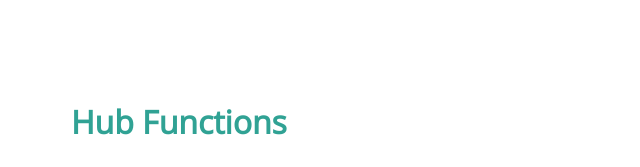
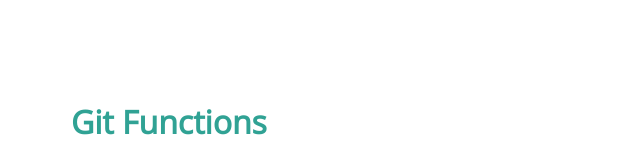
Before and after one commit to Kaiser5/105-project, a plain HTML site: page index.html in a window 1280 px wide. Shown: the top 167 px of the page, without its empty margins (169-809 px from the left). Drawn offline with nearby package versions, Linux system fonts and the light colour scheme.

Commit message:
change title tags

```diff
--- a/index.html
+++ b/index.html
@@ -8,7 +8,7 @@
 </head>
 <body>
 	<section>
-		<h1>Hub Functions</h1>
+		<h1>Git Functions</h1>
 		<p>Love to master coding so I can be the best. <3</p>
 		<img src="img/happy-blue-robot.png">
 	</section>
```
